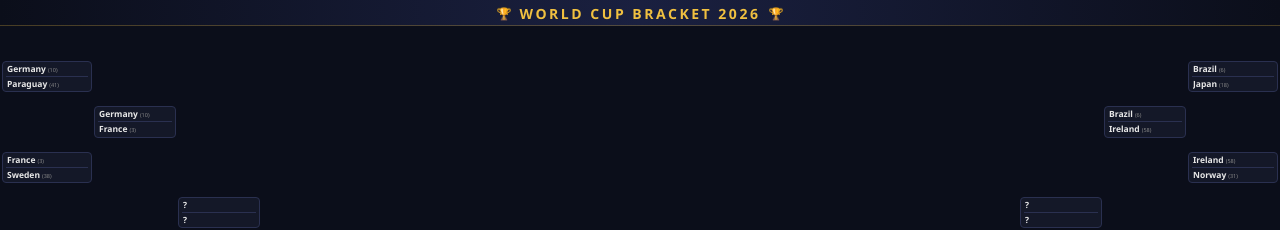
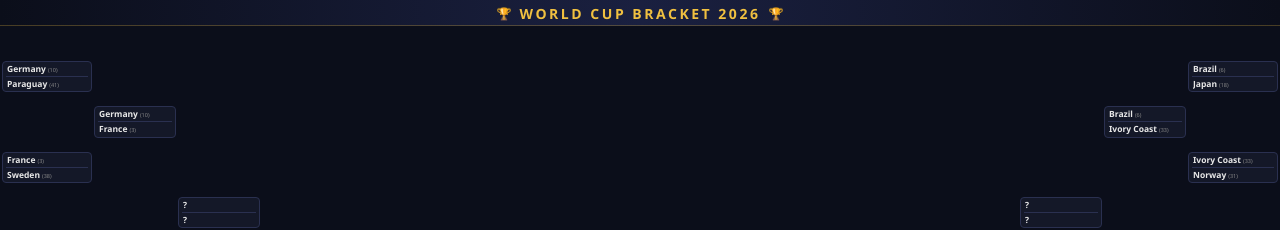
Before and after one commit to programmercintasunnah/wc2026-bracket, a React (Vite) app: page / in a window 1280 px wide. Shown: the top 230 px of the page. Built offline with nearby package versions, Linux system fonts and the light colour scheme.

Commit message:
feat: use real 2026 WC group stage stats for scoring, replace Ireland with Ivory Coast

```diff
--- a/src/App.jsx
+++ b/src/App.jsx
@@ -11,7 +11,7 @@ const INITIAL_R32 = [
   { id: "L7", t1: "USA", t2: "Bosnia" },
   { id: "L8", t1: "Belgium", t2: "Senegal" },
   { id: "R1", t1: "Brazil", t2: "Japan" },
-  { id: "R2", t1: "Ireland", t2: "Norway" },
+  { id: "R2", t1: "Ivory Coast", t2: "Norway" },
   { id: "R3", t1: "Mexico", t2: "Ecuador" },
   { id: "R4", t1: "England", t2: "DR Congo" },
   { id: "R5", t1: "Argentina", t2: "Cape Verde" },
@@ -28,18 +28,68 @@ const FIFA_RANKINGS = {
   Switzerland: 19, Ecuador: 23, Austria: 24, Australia: 27,
   Algeria: 28, Egypt: 29, Canada: 30, Norway: 31,
   Sweden: 38, Paraguay: 41, "DR Congo": 46, Ireland: 58,
-  "South Africa": 60, Bosnia: 64, "Cape Verde": 67, Ghana: 73,
+  "South Africa": 60, Bosnia: 64,   "Cape Verde": 67, Ghana: 73, "Ivory Coast": 33,
+};
+
+const GROUP_STAGE_STATS = {
+  Argentina: { gf: 8, ga: 1 },
+  Spain: { gf: 5, ga: 0 },
+  France: { gf: 10, ga: 2 },
+  England: { gf: 6, ga: 2 },
+  Portugal: { gf: 6, ga: 1 },
+  Brazil: { gf: 7, ga: 1 },
+  Morocco: { gf: 6, ga: 3 },
+  Netherlands: { gf: 10, ga: 4 },
+  Belgium: { gf: 6, ga: 2 },
+  Germany: { gf: 10, ga: 4 },
+  Croatia: { gf: 5, ga: 5 },
+  Colombia: { gf: 4, ga: 1 },
+  Mexico: { gf: 6, ga: 0 },
+  Senegal: { gf: 8, ga: 6 },
+  USA: { gf: 8, ga: 4 },
+  Japan: { gf: 7, ga: 3 },
+  Switzerland: { gf: 7, ga: 3 },
+  Ecuador: { gf: 2, ga: 2 },
+  Austria: { gf: 6, ga: 6 },
+  Australia: { gf: 2, ga: 2 },
+  Algeria: { gf: 5, ga: 7 },
+  Egypt: { gf: 5, ga: 3 },
+  Canada: { gf: 8, ga: 3 },
+  Norway: { gf: 8, ga: 7 },
+  Sweden: { gf: 7, ga: 7 },
+  Paraguay: { gf: 2, ga: 4 },
+  "DR Congo": { gf: 4, ga: 3 },
+  "South Africa": { gf: 2, ga: 3 },
+  Bosnia: { gf: 5, ga: 6 },
+  "Cape Verde": { gf: 2, ga: 2 },
+  Ghana: { gf: 2, ga: 2 },
+  "Ivory Coast": { gf: 4, ga: 2 },
 };
 
 function randScore(t1, t2) {
+  const s1 = GROUP_STAGE_STATS[t1] ?? { gf: 2, ga: 2 };
+  const s2 = GROUP_STAGE_STATS[t2] ?? { gf: 2, ga: 2 };
+
+  const avgGf1 = s1.gf / 3;
+  const avgGa1 = s1.ga / 3;
+  const avgGf2 = s2.gf / 3;
+  const avgGa2 = s2.ga / 3;
+
+  let exp1 = (avgGf1 + avgGa2) / 2;
+  let exp2 = (avgGf2 + avgGa1) / 2;
+
   const r1 = FIFA_RANKINGS[t1] ?? 50;
   const r2 = FIFA_RANKINGS[t2] ?? 50;
-  const s1 = Math.max(1, 33 - r1);
-  const s2 = Math.max(1, 33 - r2);
-  const perf1 = s1 * (0.4 + Math.random() * 0.8);
-  const perf2 = s2 * (0.4 + Math.random() * 0.8);
-  const g1 = Math.min(5, Math.max(0, Math.floor(perf1 / 5)));
-  const g2 = Math.min(5, Math.max(0, Math.floor(perf2 / 5)));
+  const adj = (r2 - r1) / 100;
+  exp1 += adj;
+  exp2 -= adj;
+
+  exp1 = Math.max(0, exp1);
+  exp2 = Math.max(0, exp2);
+
+  let g1 = Math.max(0, Math.round(exp1 + (Math.random() - 0.5) * 1.5));
+  let g2 = Math.max(0, Math.round(exp2 + (Math.random() - 0.5) * 1.5));
+
   return [g1, g2];
 }
 
```
